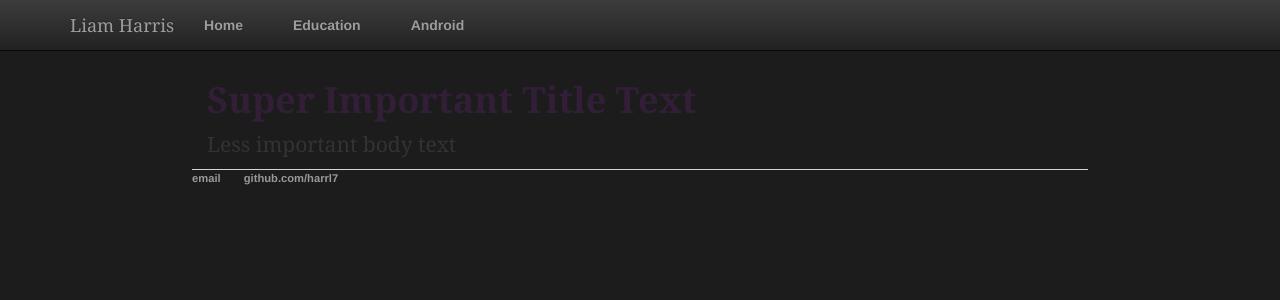
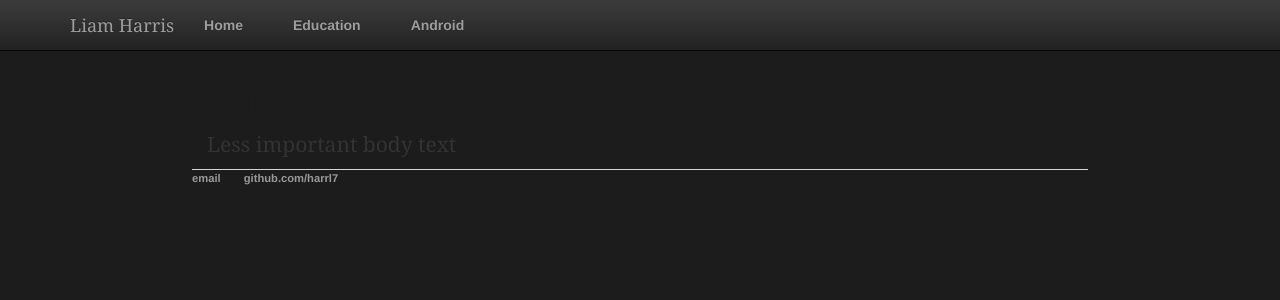
Before and after one commit to harrl7/harrl7.github.io, a Jekyll site: the page built from about/index.html, in a window 1280 px wide. Shown: the top 300 px of the page. Built offline with Jekyll 4.4.1, drawn with Linux system fonts in a browser that asks for light colours.

Commit message:
Update main.css

```diff
--- a/css/main.css
+++ b/css/main.css
@@ -45,7 +45,7 @@ a:hover {
 
 h1 {
     font-weight: bold;
-    color: var(--col-purple);
+    color: var(--main-bg-color);
 }
 p {
     font-size: 1.5em;
```
